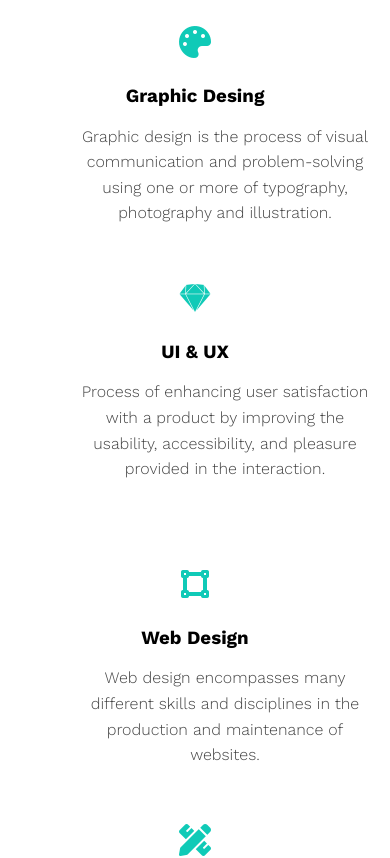
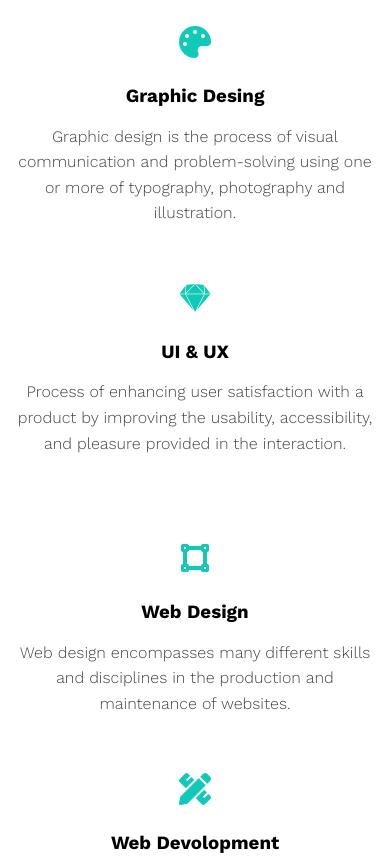
Before and after one commit to Smsm24/Template-One, a plain HTML site: page index.html in a window 390 px wide. Shown: the part 2040-2898 px from the top of the page. Drawn offline with nearby package versions, Linux system fonts and the light colour scheme.

Commit message:
Modified In Services Section

```diff
--- a/css/leon.css
+++ b/css/leon.css
@@ -250,6 +250,11 @@ body {
   padding-left: 60px;
   font-weight: 300;
 }
+@media (max-width: 767px) {
+  .services .container .contain .srv p {
+    padding-left: 0;
+  }
+}
 .services .container .contain .image {
   text-align: center;
   position: relative;
```
